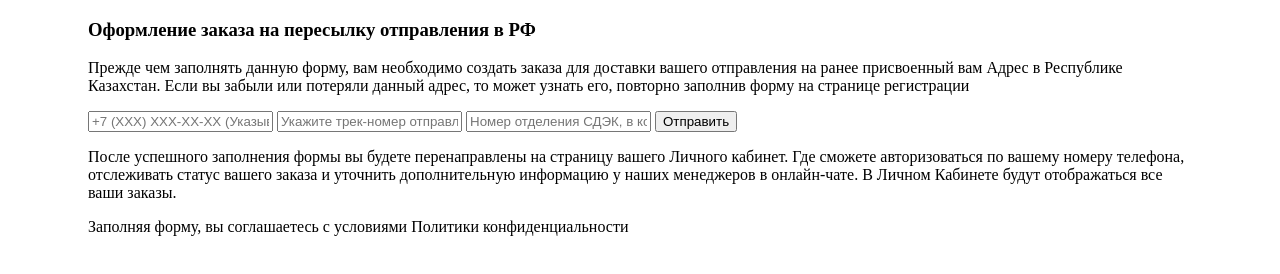
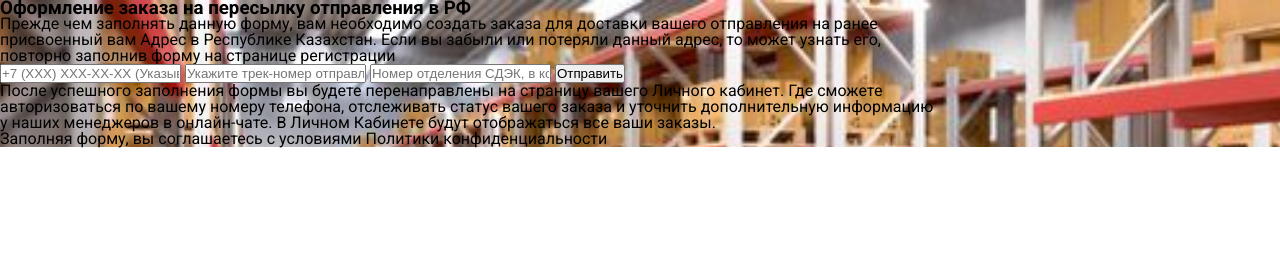
Before and after one commit to AlvaF/YD-SDEC, a plain HTML site: page 2page.html in a window 1280 px wide. Drawn offline with Linux system fonts and the light colour scheme.

Commit message:
feat: add links to css, add basic styles at 2page

```diff
--- a/2page.html
+++ b/2page.html
@@ -6,10 +6,11 @@
     <meta http-equiv="X-UA-Compatible" content="IE=edge">
     <meta name="viewport" content="width=device-width, initial-scale=1.0">
     <title>Document</title>
+    <link rel="stylesheet" href="styles.css">
 </head>
 
 <body>
-    <main>
+    <main class="order">
         <figure class="container">
             <figure class="content">
                 <h3>Оформление заказа на пересылку отправления в РФ</h3>
--- a/styles.scss
+++ b/styles.scss
@@ -98,6 +98,15 @@ main {
     }
 }
 
+.order {
+    background: url(/assets/background.png) no-repeat;
+    background-size: 1440px;
+
+    .container {
+        max-width: 942px;
+    }
+}
+
 @media (max-width:1200px) {
     main {
         .leftContent {
```
Also changed, not shown: assets/background.png (renamed from assets/d345d38d7d27e6d0506029c8ecebe221 1.png), styles.css, 1 other file.
